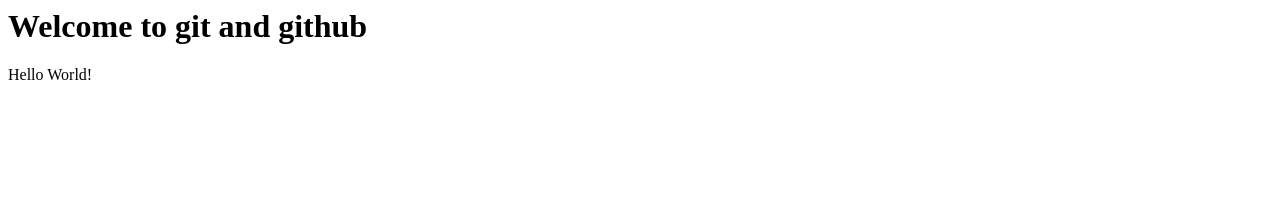
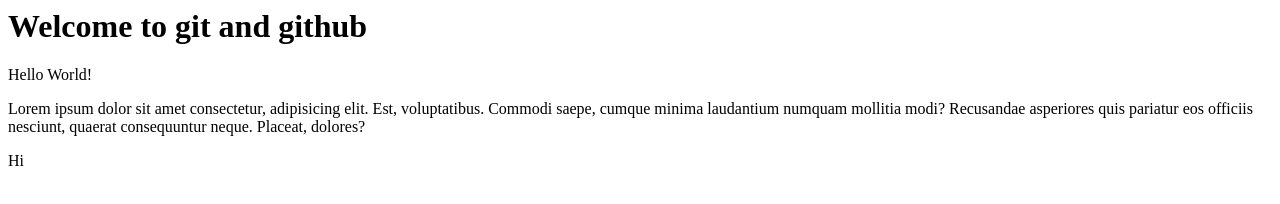
Before and after one commit to secaspirant/demoRepo, a plain HTML site: page index.html in a window 1280 px wide. Drawn offline with Linux system fonts and the light colour scheme.

Commit message:
update index

```diff
--- a/index.html
+++ b/index.html
@@ -1,2 +1,4 @@
 <h1>Welcome to git and github</h1>
 <p>Hello World!</p>
+<p>Lorem ipsum dolor sit amet consectetur, adipisicing elit. Est, voluptatibus. Commodi saepe, cumque minima laudantium numquam mollitia modi? Recusandae asperiores quis pariatur eos officiis nesciunt, quaerat consequuntur neque. Placeat, dolores?</p>
+<p>Hi</p>
```
